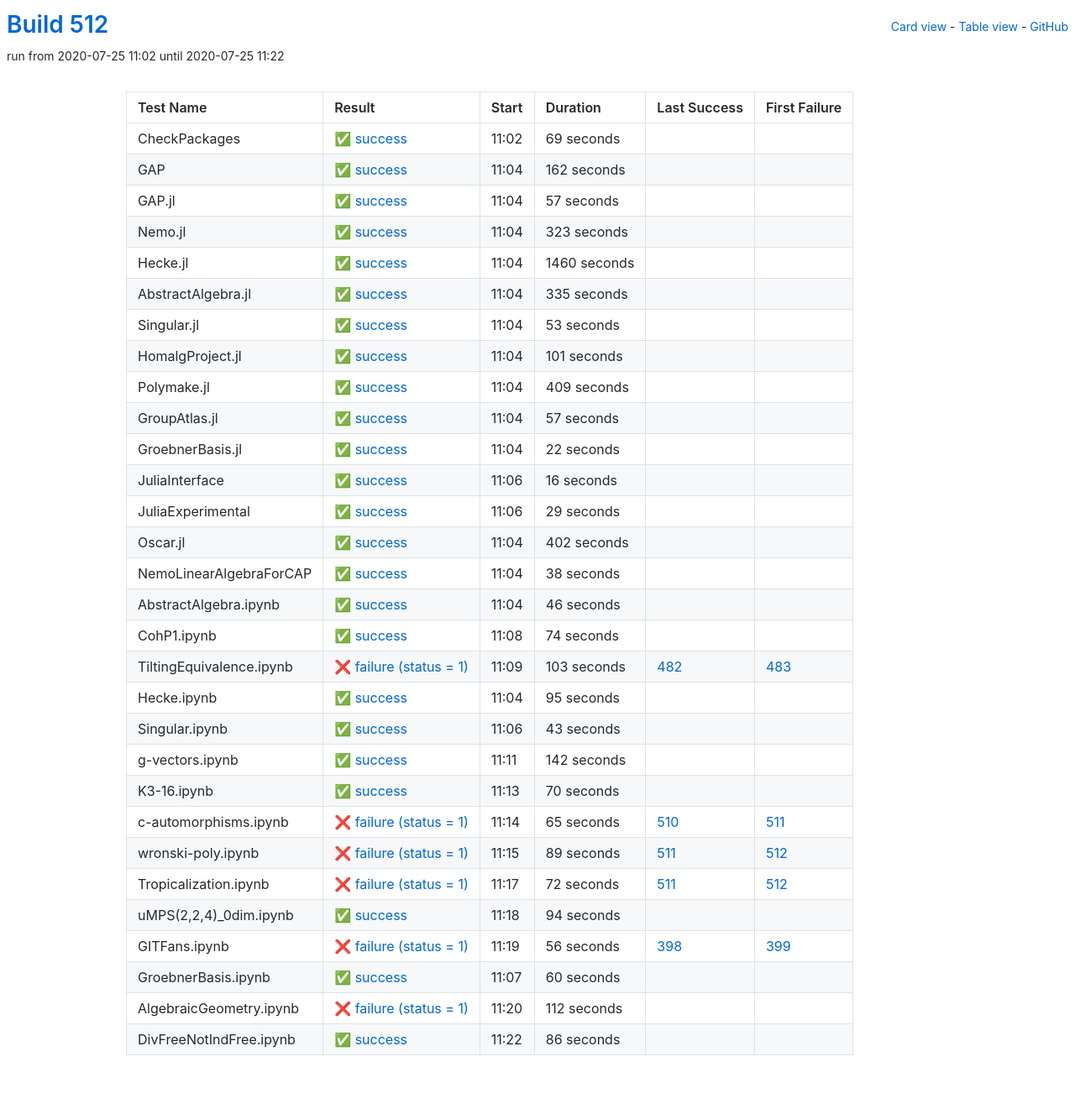
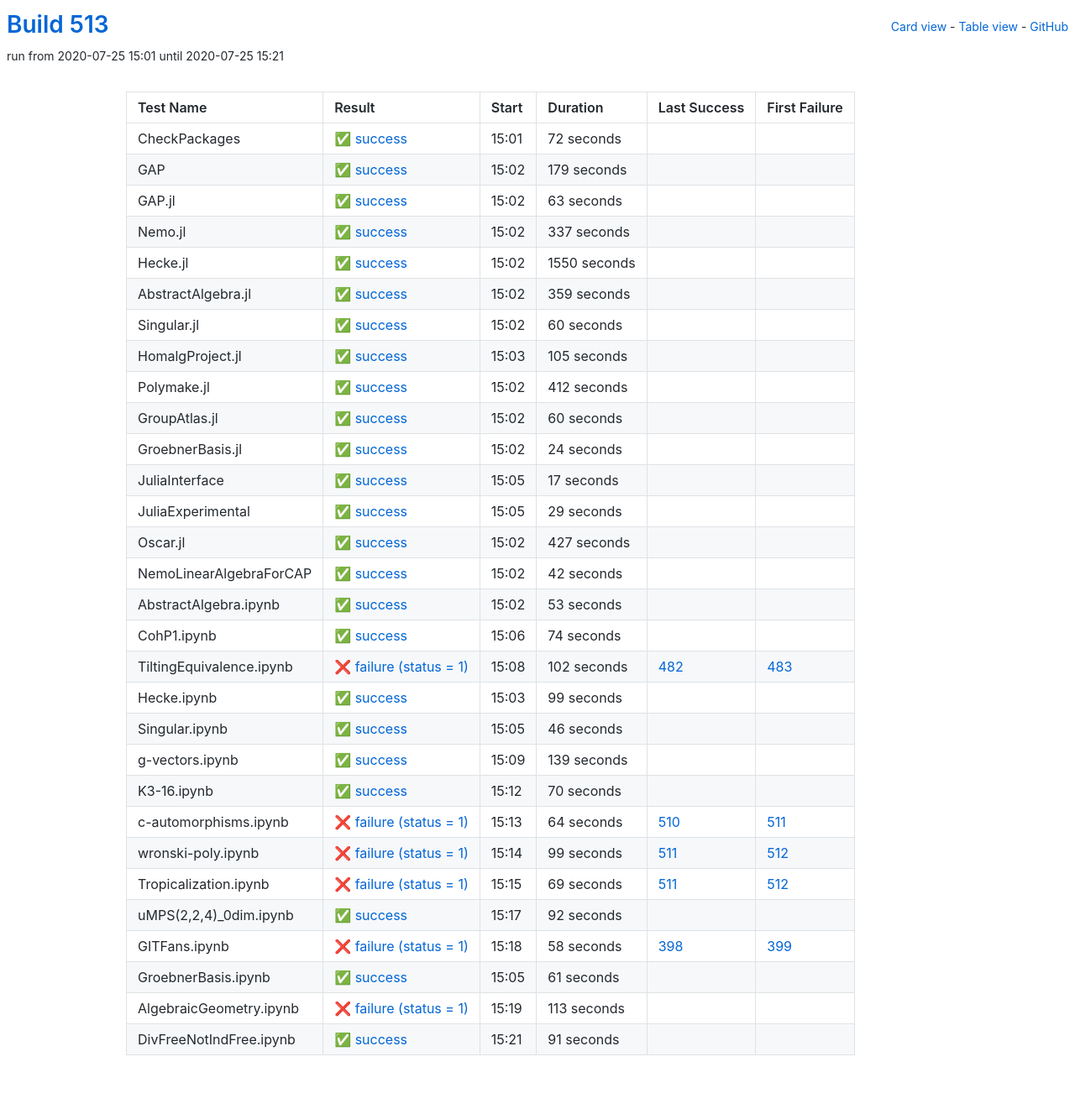
Before and after one commit to oscar-system/oscar-ci-status-stable, a Jekyll site: the page built from table.html, in a window 1280 px wide. Shown: the whole page at 84% size. Built offline with Jekyll 4.4.1, drawn with Linux system fonts in a browser that asks for light colours.

Commit message:
Build #513

```diff
--- a/_data/ci.yml
+++ b/_data/ci.yml
@@ -1,6 +1,6 @@
 ---
-build: 512
-build_url: https://oscarci.mathematik.uni-kl.de/job/oscar-stable/512/
+build: 513
+build_url: https://oscarci.mathematik.uni-kl.de/job/oscar-stable/513/
 job: oscar-stable
 organization: oscar-system
 repo: oscar-ci-status-stable
@@ -8,152 +8,152 @@ repourl: https://github.com/oscar-system/oscar-ci-status-stable
 tests:
 - name: CheckPackages
   id: checkpackages
-  log: https://oscarci.mathematik.uni-kl.de/job/oscar-stable/512/artifact/logs/build-512/CheckPackages.log
-  start: 2020-07-25 11:02
+  log: https://oscarci.mathematik.uni-kl.de/job/oscar-stable/513/artifact/logs/build-513/CheckPackages.log
+  start: 2020-07-25 15:01
   success: true
   exitcode: 0
   status: success
-  duration: 69
+  duration: 72
   last_success: false
   last_success_url:
   first_failure: false
   first_failure_url:
 - name: GAP
   id: gap
-  log: https://oscarci.mathematik.uni-kl.de/job/oscar-stable/512/artifact/logs/build-512/GAP.log
-  start: 2020-07-25 11:04
+  log: https://oscarci.mathematik.uni-kl.de/job/oscar-stable/513/artifact/logs/build-513/GAP.log
+  start: 2020-07-25 15:02
   success: true
   exitcode: 0
   status: success
-  duration: 162
+  duration: 179
   last_success: false
   last_success_url:
   first_failure: false
   first_failure_url:
 - name: GAP.jl
   id: gap-jl
-  log: https://oscarci.mathematik.uni-kl.de/job/oscar-stable/512/artifact/logs/build-512/GAP.jl.log
-  start: 2020-07-25 11:04
+  log: https://oscarci.mathematik.uni-kl.de/job/oscar-stable/513/artifact/logs/build-513/GAP.jl.log
+  start: 2020-07-25 15:02
   success: true
   exitcode: 0
   status: success
-  duration: 57
+  duration: 63
   last_success: false
   last_success_url:
   first_failure: false
   first_failure_url:
 - name: Nemo.jl
   id: nemo-jl
-  log: https://oscarci.mathematik.uni-kl.de/job/oscar-stable/512/artifact/logs/build-512/Nemo.jl.log
-  start: 2020-07-25 11:04
+  log: https://oscarci.mathematik.uni-kl.de/job/oscar-stable/513/artifact/logs/build-513/Nemo.jl.log
+  start: 2020-07-25 15:02
   success: true
   exitcode: 0
   status: success
-  duration: 323
+  duration: 337
   last_success: false
   last_success_url:
   first_failure: false
   first_failure_url:
 - name: Hecke.jl
   id: hecke-jl
-  log: https://oscarci.mathematik.uni-kl.de/job/oscar-stable/512/artifact/logs/build-512/Hecke.jl.log
-  start: 2020-07-25 11:04
+  log: https://oscarci.mathematik.uni-kl.de/job/oscar-stable/513/artifact/logs/build-513/Hecke.jl.log
+  start: 2020-07-25 15:02
   success: true
   exitcode: 0
   status: success
-  duration: 1460
+  duration: 1550
   last_success: false
   last_success_url:
   first_failure: false
   first_failure_url:
 - name: AbstractAlgebra.jl
   id: abstractalgebra-jl
-  log: https://oscarci.mathematik.uni-kl.de/job/oscar-stable/512/artifact/logs/build-512/AbstractAlgebra.jl.log
-  start: 2020-07-25 11:04
+  log: https://oscarci.mathematik.uni-kl.de/job/oscar-stable/513/artifact/logs/build-513/AbstractAlgebra.jl.log
+  start: 2020-07-25 15:02
   success: true
   exitcode: 0
   status: success
-  duration: 335
+  duration: 359
   last_success: false
   last_success_url:
   first_failure: false
   first_failure_url:
 - name: Singular.jl
   id: singular-jl
-  log: https://oscarci.mathematik.uni-kl.de/job/oscar-stable/512/artifact/logs/build-512/Singular.jl.log
-  start: 2020-07-25 11:04
+  log: https://oscarci.mathematik.uni-kl.de/job/oscar-stable/513/artifact/logs/build-513/Singular.jl.log
+  start: 2020-07-25 15:02
   success: true
   exitcode: 0
   status: success
-  duration: 53
+  duration: 60
   last_success: false
   last_success_url:
   first_failure: false
   first_failure_url:
 - name: HomalgProject.jl
   id: homalgproject-jl
-  log: https://oscarci.mathematik.uni-kl.de/job/oscar-stable/512/artifact/logs/build-512/HomalgProject.jl.log
-  start: 2020-07-25 11:04
+  log: https://oscarci.mathematik.uni-kl.de/job/oscar-stable/513/artifact/logs/build-513/HomalgProject.jl.log
+  start: 2020-07-25 15:03
   success: true
   exitcode: 0
   status: success
-  duration: 101
+  duration: 105
   last_success: false
   last_success_url:
   first_failure: false
   first_failure_url:
 - name: Polymake.jl
   id: polymake-jl
-  log: https://oscarci.mathematik.uni-kl.de/job/oscar-stable/512/artifact/logs/build-512/Polymake.jl.log
-  start: 2020-07-25 11:04
+  log: https://oscarci.mathematik.uni-kl.de/job/oscar-stable/513/artifact/logs/build-513/Polymake.jl.log
+  start: 2020-07-25 15:02
   success: true
   exitcode: 0
   status: success
-  duration: 409
+  duration: 412
   last_success: false
   last_success_url:
   first_failure: false
   first_failure_url:
 - name: GroupAtlas.jl
   id: groupatlas-jl
-  log: https://oscarci.mathematik.uni-kl.de/job/oscar-stable/512/artifact/logs/build-512/GroupAtlas.jl.log
-  start: 2020-07-25 11:04
+  log: https://oscarci.mathematik.uni-kl.de/job/oscar-stable/513/artifact/logs/build-513/GroupAtlas.jl.log
+  start: 2020-07-25 15:02
   success: true
   exitcode: 0
   status: success
-  duration: 57
+  duration: 60
   last_success: false
   last_success_url:
   first_failure: false
   first_failure_url:
 - name: GroebnerBasis.jl
   id: groebnerbasis-jl
-  log: https://oscarci.mathematik.uni-kl.de/job/oscar-stable/512/artifact/logs/build-512/GroebnerBasis.jl.log
-  start: 2020-07-25 11:04
+  log: https://oscarci.mathematik.uni-kl.de/job/oscar-stable/513/artifact/logs/build-513/GroebnerBasis.jl.log
+  start: 2020-07-25 15:02
   success: true
   exitcode: 0
   status: success
-  duration: 22
+  duration: 24
   last_success: false
   last_success_url:
   first_failure: false
   first_failure_url:
 - name: JuliaInterface
   id: juliainterface
-  log: https://oscarci.mathematik.uni-kl.de/job/oscar-stable/512/artifact/logs/build-512/JuliaInterface.log
-  start: 2020-07-25 11:06
+  log: https://oscarci.mathematik.uni-kl.de/job/oscar-stable/513/artifact/logs/build-513/JuliaInterface.log
+  start: 2020-07-25 15:05
   success: true
   exitcode: 0
   status: success
-  duration: 16
+  duration: 17
   last_success: false
   last_success_url:
   first_failure: false
   first_failure_url:
 - name: JuliaExperimental
   id: juliaexperimental
-  log: https://oscarci.mathematik.uni-kl.de/job/oscar-stable/512/artifact/logs/build-512/JuliaExperimental.log
-  start: 2020-07-25 11:06
+  log: https://oscarci.mathematik.uni-kl.de/job/oscar-stable/513/artifact/logs/build-513/JuliaExperimental.log
+  start: 2020-07-25 15:05
   success: true
   exitcode: 0
   status: success
@@ -164,44 +164,44 @@ tests:
   first_failure_url:
 - name: Oscar.jl
   id: oscar-jl
-  log: https://oscarci.mathematik.uni-kl.de/job/oscar-stable/512/artifact/logs/build-512/Oscar.jl.log
-  start: 2020-07-25 11:04
+  log: https://oscarci.mathematik.uni-kl.de/job/oscar-stable/513/artifact/logs/build-513/Oscar.jl.log
+  start: 2020-07-25 15:02
   success: true
   exitcode: 0
   status: success
-  duration: 402
+  duration: 427
   last_success: false
   last_success_url:
   first_failure: false
   first_failure_url:
 - name: NemoLinearAlgebraForCAP
   id: nemolinearalgebraforcap
-  log: https://oscarci.mathematik.uni-kl.de/job/oscar-stable/512/artifact/logs/build-512/NemoLinearAlgebraForCAP.log
-  start: 2020-07-25 11:04
+  log: https://oscarci.mathematik.uni-kl.de/job/oscar-stable/513/artifact/logs/build-513/NemoLinearAlgebraForCAP.log
+  start: 2020-07-25 15:02
   success: true
   exitcode: 0
   status: success
-  duration: 38
+  duration: 42
   last_success: false
   last_success_url:
   first_failure: false
   first_failure_url:
 - name: AbstractAlgebra.ipynb
   id: abstractalgebra-ipynb
-  log: https://oscarci.mathematik.uni-kl.de/job/oscar-stable/512/artifact/logs/build-512/AbstractAlgebra.ipynb.log
-  start: 2020-07-25 11:04
+  log: https://oscarci.mathematik.uni-kl.de/job/oscar-stable/513/artifact/logs/build-513/AbstractAlgebra.ipynb.log
+  start: 2020-07-25 15:02
   success: true
   exitcode: 0
   status: success
-  duration: 46
+  duration: 53
   last_success: false
   last_success_url:
   first_failure: false
   first_failure_url:
 - name: CohP1.ipynb
   id: cohp1-ipynb
-  log: https://oscarci.mathematik.uni-kl.de/job/oscar-stable/512/artifact/logs/build-512/CohP1.ipynb.log
-  start: 2020-07-25 11:08
+  log: https://oscarci.mathematik.uni-kl.de/job/oscar-stable/513/artifact/logs/build-513/CohP1.ipynb.log
+  start: 2020-07-25 15:06
   success: true
   exitcode: 0
   status: success
@@ -212,56 +212,56 @@ tests:
   first_failure_url:
 - name: TiltingEquivalence.ipynb
   id: tiltingequivalence-ipynb
-  log: https://oscarci.mathematik.uni-kl.de/job/oscar-stable/512/artifact/logs/build-512/TiltingEquivalence.ipynb.log
-  start: 2020-07-25 11:09
+  log: https://oscarci.mathematik.uni-kl.de/job/oscar-stable/513/artifact/logs/build-513/TiltingEquivalence.ipynb.log
+  start: 2020-07-25 15:08
   success: false
   exitcode: 1
   status: failure
-  duration: 103
+  duration: 102
   last_success: 482
   last_success_url: https://oscarci.mathematik.uni-kl.de/job/oscar-stable/482/
   first_failure: 483
   first_failure_url: https://oscarci.mathematik.uni-kl.de/job/oscar-stable/483/
 - name: Hecke.ipynb
   id: hecke-ipynb
-  log: https://oscarci.mathematik.uni-kl.de/job/oscar-stable/512/artifact/logs/build-512/Hecke.ipynb.log
-  start: 2020-07-25 11:04
+  log: https://oscarci.mathematik.uni-kl.de/job/oscar-stable/513/artifact/logs/build-513/Hecke.ipynb.log
+  start: 2020-07-25 15:03
   success: true
   exitcode: 0
   status: success
-  duration: 95
+  duration: 99
   last_success: false
   last_success_url:
   first_failure: false
   first_failure_url:
 - name: Singular.ipynb
   id: singular-ipynb
-  log: https://oscarci.mathematik.uni-kl.de/job/oscar-stable/512/artifact/logs/build-512/Singular.ipynb.log
-  start: 2020-07-25 11:06
+  log: https://oscarci.mathematik.uni-kl.de/job/oscar-stable/513/artifact/logs/build-513/Singular.ipynb.log
+  start: 2020-07-25 15:05
   success: true
   exitcode: 0
   status: success
-  duration: 43
+  duration: 46
   last_success: false
   last_success_url:
   first_failure: false
   first_failure_url:
 - name: g-vectors.ipynb
   id: g-vectors-ipynb
-  log: https://oscarci.mathematik.uni-kl.de/job/oscar-stable/512/artifact/logs/build-512/g-vectors.ipynb.log
-  start: 2020-07-25 11:11
+  log: https://oscarci.mathematik.uni-kl.de/job/oscar-stable/513/artifact/logs/build-513/g-vectors.ipynb.log
+  start: 2020-07-25 15:09
   success: true
   exitcode: 0
   status: success
-  duration: 142
+  duration: 139
   last_success: false
   last_success_url:
   first_failure: false
   first_failure_url:
 - name: K3-16.ipynb
   id: k3-16-ipynb
-  log: https://oscarci.mathematik.uni-kl.de/job/oscar-stable/512/artifact/logs/build-512/K3-16.ipynb.log
-  start: 2020-07-25 11:13
+  log: https://oscarci.mathematik.uni-kl.de/job/oscar-stable/513/artifact/logs/build-513/K3-16.ipynb.log
+  start: 2020-07-25 15:12
   success: true
   exitcode: 0
   status: success
@@ -272,96 +272,96 @@ tests:
   first_failure_url:
 - name: c-automorphisms.ipynb
   id: c-automorphisms-ipynb
-  log: https://oscarci.mathematik.uni-kl.de/job/oscar-stable/512/artifact/logs/build-512/c-automorphisms.ipynb.log
-  start: 2020-07-25 11:14
+  log: https://oscarci.mathematik.uni-kl.de/job/oscar-stable/513/artifact/logs/build-513/c-automorphisms.ipynb.log
+  start: 2020-07-25 15:13
   success: false
   exitcode: 1
   status: failure
-  duration: 65
+  duration: 64
   last_success: 510
   last_success_url: https://oscarci.mathematik.uni-kl.de/job/oscar-stable/510/
   first_failure: 511
   first_failure_url: https://oscarci.mathematik.uni-kl.de/job/oscar-stable/511/
 - name: wronski-poly.ipynb
   id: wronski-poly-ipynb
-  log: https://oscarci.mathematik.uni-kl.de/job/oscar-stable/512/artifact/logs/build-512/wronski-poly.ipynb.log
-  start: 2020-07-25 11:15
+  log: https://oscarci.mathematik.uni-kl.de/job/oscar-stable/513/artifact/logs/build-513/wronski-poly.ipynb.log
+  start: 2020-07-25 15:14
   success: false
   exitcode: 1
   status: failure
-  duration: 89
+  duration: 99
   last_success: 511
   last_success_url: https://oscarci.mathematik.uni-kl.de/job/oscar-stable/511/
   first_failure: 512
   first_failure_url: https://oscarci.mathematik.uni-kl.de/job/oscar-stable/512/
 - name: Tropicalization.ipynb
   id: tropicalization-ipynb
-  log: https://oscarci.mathematik.uni-kl.de/job/oscar-stable/512/artifact/logs/build-512/Tropicalization.ipynb.log
-  start: 2020-07-25 11:17
+  log: https://oscarci.mathematik.uni-kl.de/job/oscar-stable/513/artifact/logs/build-513/Tropicalization.ipynb.log
+  start: 2020-07-25 15:15
   success: false
   exitcode: 1
   status: failure
-  duration: 72
+  duration: 69
   last_success: 511
   last_success_url: https://oscarci.mathematik.uni-kl.de/job/oscar-stable/511/
   first_failure: 512
   first_failure_url: https://oscarci.mathematik.uni-kl.de/job/oscar-stable/512/
 - name: uMPS(2,2,4)_0dim.ipynb
   id: umps-2-2-4-0dim-ipynb
-  log: https://oscarci.mathematik.uni-kl.de/job/oscar-stable/512/artifact/logs/build-512/uMPS-2-2-4-_0dim.ipynb.log
-  start: 2020-07-25 11:18
+  log: https://oscarci.mathematik.uni-kl.de/job/oscar-stable/513/artifact/logs/build-513/uMPS-2-2-4-_0dim.ipynb.log
+  start: 2020-07-25 15:17
   success: true
   exitcode: 0
   status: success
-  duration: 94
+  duration: 92
   last_success: false
   last_success_url:
   first_failure: false
   first_failure_url:
 - name: GITFans.ipynb
   id: gitfans-ipynb
-  log: https://oscarci.mathematik.uni-kl.de/job/oscar-stable/512/artifact/logs/build-512/GITFans.ipynb.log
-  start: 2020-07-25 11:19
+  log: https://oscarci.mathematik.uni-kl.de/job/oscar-stable/513/artifact/logs/build-513/GITFans.ipynb.log
+  start: 2020-07-25 15:18
   success: false
   exitcode: 1
   status: failure
-  duration: 56
+  duration: 58
   last_success: 398
   last_success_url: https://oscarci.mathematik.uni-kl.de/job/oscar-stable/398/
   first_failure: 399
   first_failure_url: https://oscarci.mathematik.uni-kl.de/job/oscar-stable/399/
 - name: GroebnerBasis.ipynb
   id: groebnerbasis-ipynb
-  log: https://oscarci.mathematik.uni-kl.de/job/oscar-stable/512/artifact/logs/build-512/GroebnerBasis.ipynb.log
-  start: 2020-07-25 11:07
+  log: https://oscarci.mathematik.uni-kl.de/job/oscar-stable/513/artifact/logs/build-513/GroebnerBasis.ipynb.log
+  start: 2020-07-25 15:05
   success: true
   exitcode: 0
   status: success
-  duration: 60
+  duration: 61
   last_success: false
   last_success_url:
   first_failure: false
   first_failure_url:
 - name: AlgebraicGeometry.ipynb
   id: algebraicgeometry-ipynb
-  log: https://oscarci.mathematik.uni-kl.de/job/oscar-stable/512/artifact/logs/build-512/AlgebraicGeometry.ipynb.log
-  start: 2020-07-25 11:20
+  log: https://oscarci.mathematik.uni-kl.de/job/oscar-stable/513/artifact/logs/build-513/AlgebraicGeometry.ipynb.log
+  start: 2020-07-25 15:19
   success: false
   exitcode: 1
   status: failure
-  duration: 112
+  duration: 113
   last_success: false
   last_success_url:
   first_failure: false
   first_failure_url:
 - name: DivFreeNotIndFree.ipynb
   id: divfreenotindfree-ipynb
-  log: https://oscarci.mathematik.uni-kl.de/job/oscar-stable/512/artifact/logs/build-512/DivFreeNotIndFree.ipynb.log
-  start: 2020-07-25 11:22
+  log: https://oscarci.mathematik.uni-kl.de/job/oscar-stable/513/artifact/logs/build-513/DivFreeNotIndFree.ipynb.log
+  start: 2020-07-25 15:21
   success: true
   exitcode: 0
   status: success
-  duration: 86
+  duration: 91
   last_success: false
   last_success_url:
   first_failure: false
```
Also changed, not shown: README.md.
